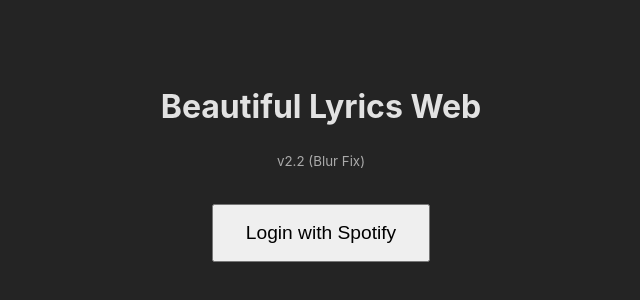
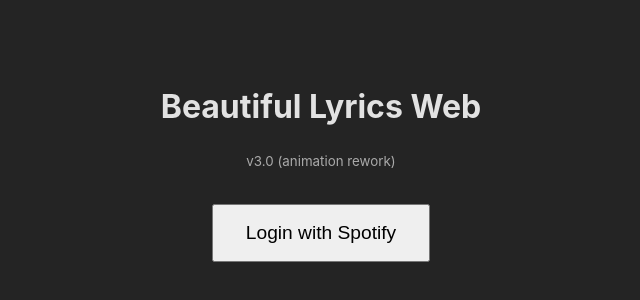
Before and after one commit to Rafi08/BetterlyricsWeb, a React (Vite) app in the folder web-app/: page / in a window 1280 px wide. Shown: the part 238-538 px from the top of the page, without its empty margins (319-959 px from the left). Built offline with nearby package versions, Linux system fonts and the light colour scheme.

Commit message:
animation rework

```diff
--- a/web-app/src/App.tsx
+++ b/web-app/src/App.tsx
@@ -17,7 +17,7 @@
     return (
       <div style={{ display: 'flex', justifyContent: 'center', alignItems: 'center', height: '100vh', flexDirection: 'column' }}>
         <h1>Beautiful Lyrics Web</h1>
-        <small style={{ marginBottom: '2rem', opacity: 0.7 }}>v2.2 (Blur Fix)</small>
+        <small style={{ marginBottom: '2rem', opacity: 0.7 }}>v3.0 (animation rework)</small>
         <button onClick={login} style={{ padding: '1rem 2rem', fontSize: '1.2rem', cursor: 'pointer' }}>
           Login with Spotify
         </button>
--- a/web-app/src/styles/Lyrics.scss
+++ b/web-app/src/styles/Lyrics.scss
@@ -141,3 +141,33 @@
         transform: scale(1.1);
     }
 }
+
+@keyframes charShake {
+
+    0%,
+    100% {
+        transform: translateX(0) rotate(0deg);
+    }
+
+    25% {
+        transform: translateX(-2px) rotate(-2deg);
+    }
+
+    50% {
+        transform: translateX(2px) rotate(2deg);
+    }
+
+    75% {
+        transform: translateX(-1px) rotate(-1deg);
+    }
+}
+
+@keyframes dotFill {
+    from {
+        background-position: 100% 0;
+    }
+
+    to {
+        background-position: 0 0;
+    }
+}
```
